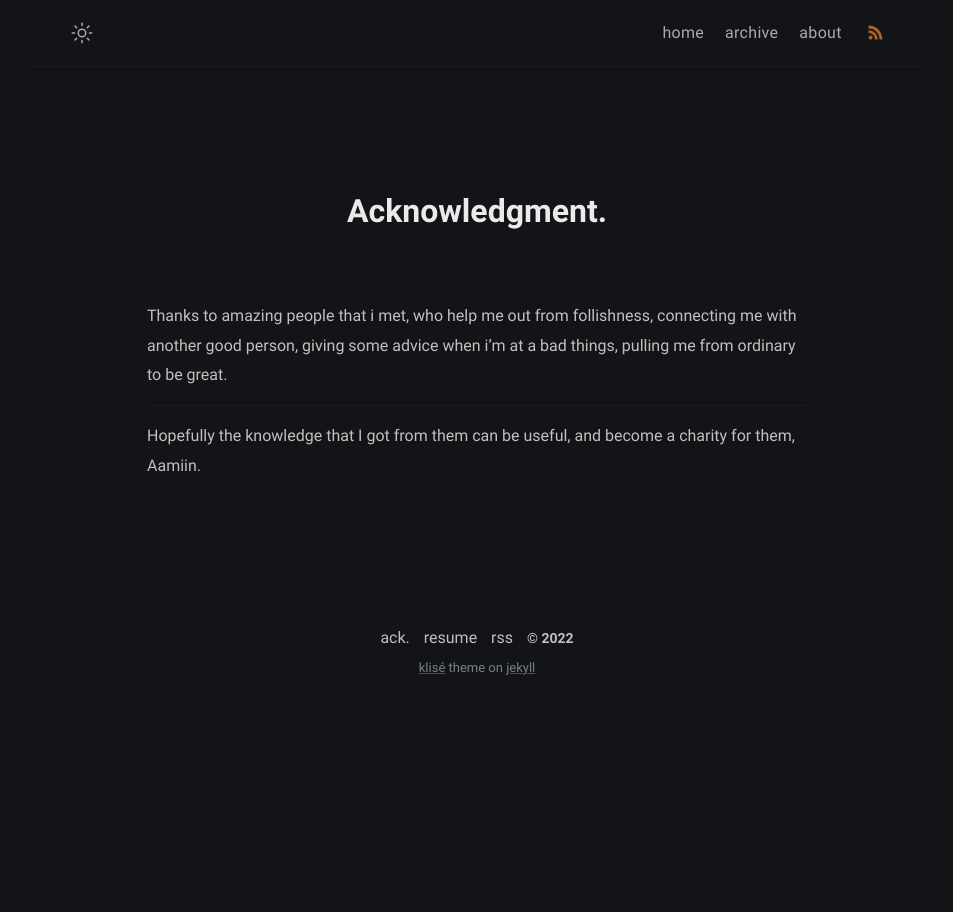
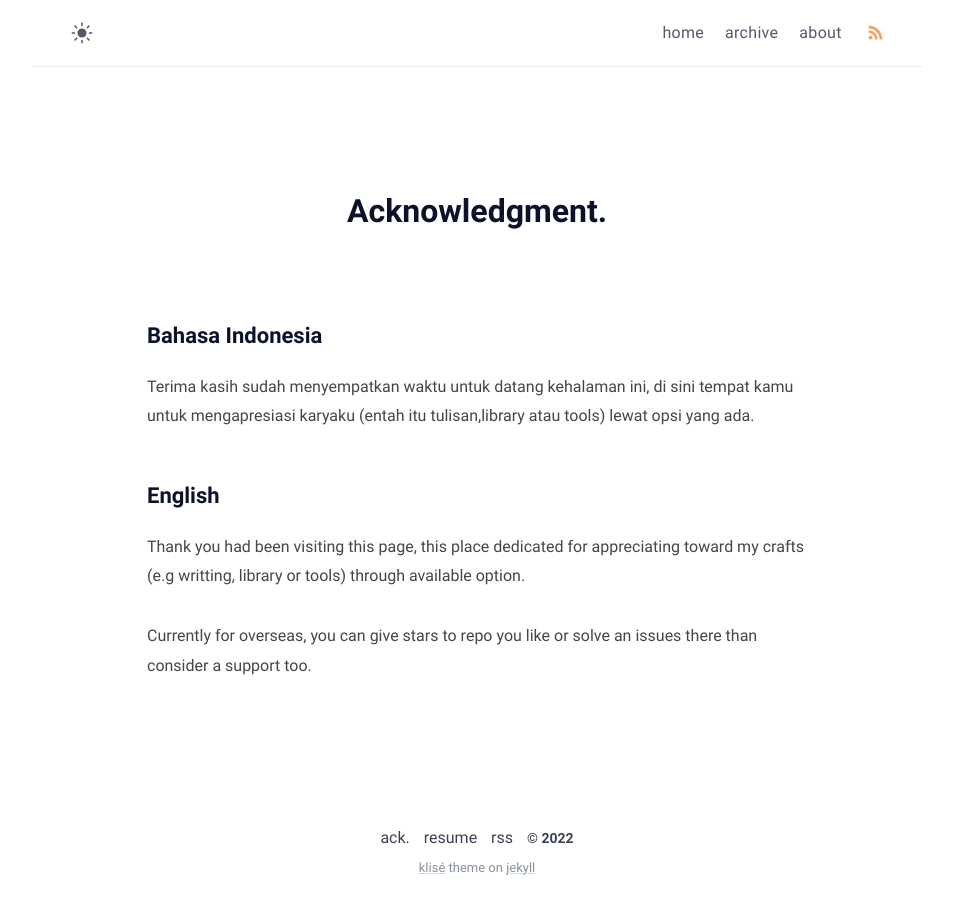
Before and after one commit to frederett/frederett.github.io, a Jekyll site: the page built from thanks.md, in a window 1280 px wide. Shown: the whole page, without its empty margins (163-1116 px from the left). Built offline with Jekyll 4.4.1, drawn with Linux system fonts in a browser that asks for light colours.

```diff
--- a/Gemfile
+++ b/Gemfile
@@ -29,3 +29,5 @@ end
 
 # Performance-booster for watching directories on Windows
 # gem "wdm", "~> 0.1.0" if Gem.win_platform?
+
+gem "webrick", "~> 1.7"
--- a/_config.yml
+++ b/_config.yml
@@ -6,19 +6,19 @@ lang: en-US # default lang
 timezone: Asia/Jakarta # set your timezone
 image: assets/img/ogp.png # This image used for Open Graph more info https://ogp.me/
 repo: https://github.com/ayakahokari/akayahokari.github.io # site repo [optional]
-mode: dark # default theme "dark" | "light"
+mode: light # default theme "dark" | "light"
 
 # Profile settings
 author:
-  name: Ayaka # author name
+  name: Ayaka Hokari # author name
   bio: >- # tell to the world
-    Software developer who love create tool for himself.
+    An ordinary random software crafter and storyteller.
   username: ayakahokari # general username
   github: ayakahokari # github username
   twitter: twitter_username # twitter username
   facebook: facebook_username # facebook username
   email: your-email@email.com # email adress
-  avatar: /assets/img/avatar.jpg # change with your own avatar
+  avatar: https://avatars.githubusercontent.com/u/100399407 # change with your own avatar
 
 # URL settings
 url: "https://ayakahokari.github.io" #
--- a/thanks.md
+++ b/thanks.md
@@ -6,8 +6,13 @@ excerpt: Thanks to amazing people that i met, who help me out from follishness,
 comments: false
 ---
 
-Thanks to amazing people that i met, who help me out from follishness, connecting me with another good person, giving some advice when i'm at a bad things, pulling me from ordinary to be great.
 
-<hr>
+## Bahasa Indonesia
 
-Hopefully the knowledge that I got from them can be useful, and become a charity for them, Aamiin.
+Terima kasih sudah menyempatkan waktu untuk datang kehalaman ini, di sini tempat kamu untuk mengapresiasi karyaku (entah itu tulisan,library atau tools) lewat opsi yang ada.
+
+## English
+
+Thank you had been visiting this page, this place dedicated for  appreciating toward my crafts (e.g writting, library or tools) through available option.
+
+Currently for overseas, you can give stars to repo you like or solve an issues there than consider a support too.
```
Also changed, not shown: _posts/menjadi-orang-biasa/2022-05-21-menjadi-orang-biasa.md (+9 -3 lines), 1 other file.
